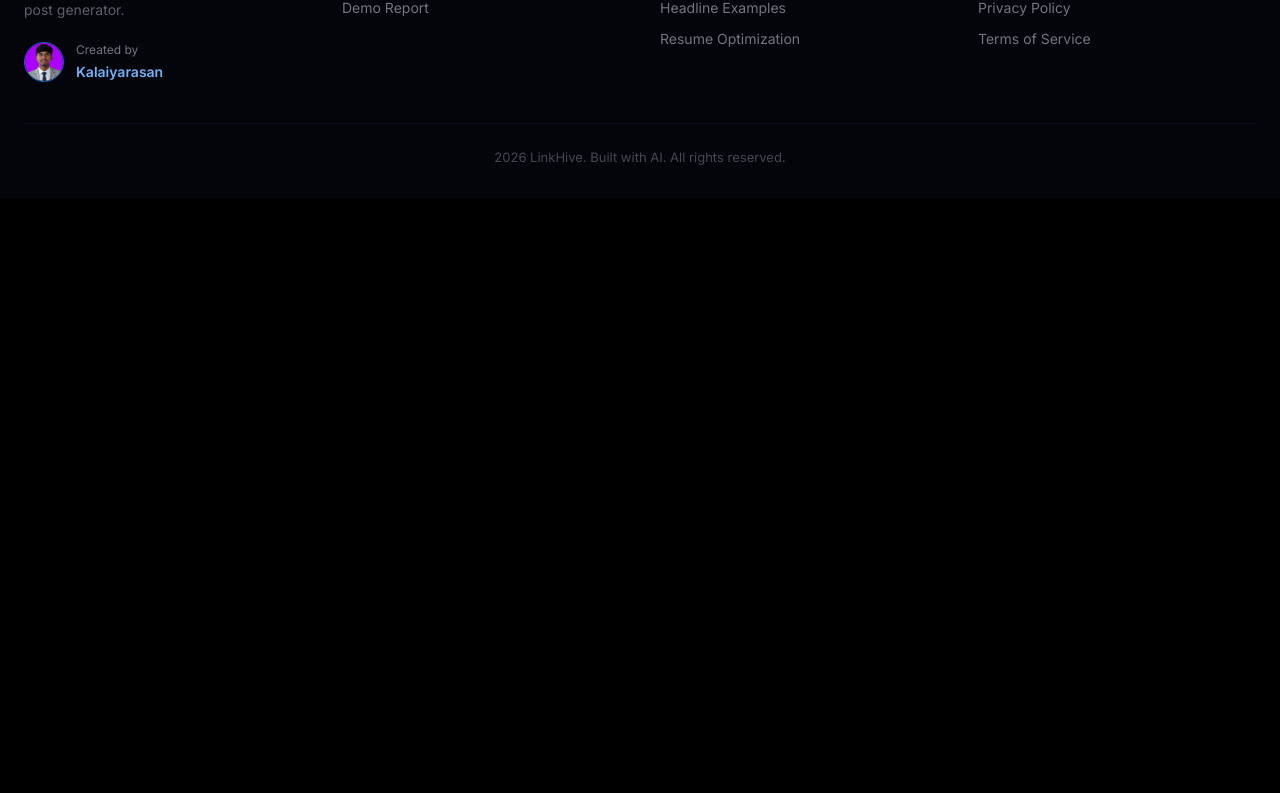
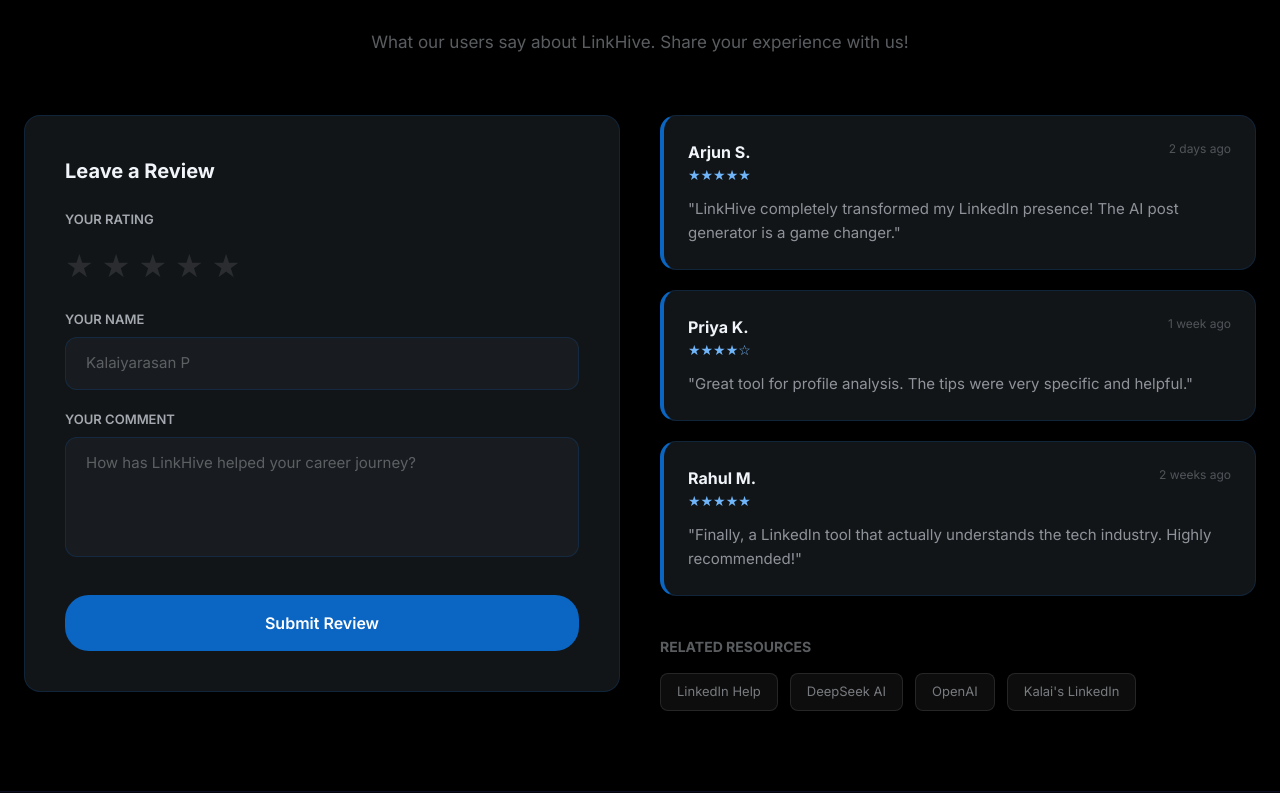
Before and after one commit to KalaiScript/linkedaudit, a Next.js app: page / in a window 1280 px wide. Shown: the part 3547-4340 px from the top of the page. Before the commit the page ends 3745 px from the top, so only its background shows below. Built offline with nearby package versions, Linux system fonts and the light colour scheme.

Commit message:
feat: add interactive user reviews section to the landing page

```diff
--- a/src/app/page.tsx
+++ b/src/app/page.tsx
@@ -3,6 +3,7 @@
 import Link from 'next/link';
 import Header from '@/components/layout/Header';
 import Footer from '@/components/layout/Footer';
+import ReviewsSection from '@/components/layout/ReviewsSection';
 
 const features = [
   { icon: '📊', title: 'AI Profile Scoring', desc: 'Get a comprehensive 0-100 score with section-wise breakdown and detailed analysis.' },
@@ -187,6 +188,7 @@
         </motion.div>
       </section>
 
+      <ReviewsSection />
       <Footer />
     </>
   );
--- /dev/null
+++ b/src/components/layout/ReviewsSection.tsx
@@ -0,0 +1,187 @@
+'use client';
+import { useState } from 'react';
+import { motion, AnimatePresence } from 'framer-motion';
+
+interface Review {
+  id: number;
+  name: string;
+  rating: number;
+  comment: string;
+  date: string;
+}
+
+const mockReviews: Review[] = [
+  { id: 1, name: 'Arjun S.', rating: 5, comment: 'LinkHive completely transformed my LinkedIn presence! The AI post generator is a game changer.', date: '2 days ago' },
+  { id: 2, name: 'Priya K.', rating: 4, comment: 'Great tool for profile analysis. The tips were very specific and helpful.', date: '1 week ago' },
+  { id: 3, name: 'Rahul M.', rating: 5, comment: 'Finally, a LinkedIn tool that actually understands the tech industry. Highly recommended!', date: '2 weeks ago' },
+];
+
+export default function ReviewsSection() {
+  const [rating, setRating] = useState(0);
+  const [hover, setHover] = useState(0);
+  const [comment, setComment] = useState('');
+  const [name, setName] = useState('');
+  const [reviews, setReviews] = useState<Review[]>(mockReviews);
+  const [submitted, setSubmitted] = useState(false);
+
+  const handleSubmit = (e: React.FormEvent) => {
+    e.preventDefault();
+    if (rating === 0 || !comment || !name) return;
+
+    const newReview: Review = {
+      id: Date.now(),
+      name,
+      rating,
+      comment,
+      date: 'Just now',
+    };
+
+    setReviews([newReview, ...reviews]);
+    setSubmitted(true);
+    setRating(0);
+    setComment('');
+    setName('');
+    setTimeout(() => setSubmitted(false), 3000);
+  };
+
+  return (
+    <section id="reviews" style={{ padding: '80px 24px', maxWidth: 1280, margin: '0 auto' }}>
+      <div style={{ textAlign: 'center', marginBottom: 60 }}>
+        <h2 style={{ fontSize: 'clamp(28px, 4vw, 44px)', fontWeight: 800, marginBottom: 16, color: '#f1f5f9' }}>
+          User <span className="gradient-text">Feedback</span>
+        </h2>
+        <p style={{ color: 'rgba(226,232,240,0.4)', fontSize: 17, maxWidth: 600, margin: '0 auto' }}>
+          What our users say about LinkHive. Share your experience with us!
+        </p>
+      </div>
+
+      <div className="responsive-grid-2" style={{ gap: 40, alignItems: 'start' }}>
+        {/* Review Form */}
+        <div className="glass-card" style={{ padding: 'clamp(24px, 5vw, 40px)' }}>
+          <h3 style={{ fontSize: 20, fontWeight: 700, color: '#f1f5f9', marginBottom: 24 }}>Leave a Review</h3>
+
+          <form onSubmit={handleSubmit}>
+            <div style={{ marginBottom: 20 }}>
+              <label style={{ display: 'block', color: 'rgba(226,232,240,0.7)', fontSize: 13, fontWeight: 600, marginBottom: 12, textTransform: 'uppercase' }}>Your Rating</label>
+              <div style={{ display: 'flex', gap: 8 }}>
+                {[1, 2, 3, 4, 5].map((star) => (
+                  <button
+                    key={star}
+                    type="button"
+                    onClick={() => setRating(star)}
+                    onMouseEnter={() => setHover(star)}
+                    onMouseLeave={() => setHover(0)}
+                    style={{
+                      background: 'none', border: 'none', cursor: 'pointer', fontSize: 32,
+                      color: (hover || rating) >= star ? 'var(--accent-blue-light)' : 'rgba(255,255,255,0.1)',
+                      transition: 'color 0.2s'
+                    }}
+                  >
+                    ★
+                  </button>
+                ))}
+              </div>
+            </div>
+
+            <div style={{ marginBottom: 20 }}>
+              <label style={{ display: 'block', color: 'rgba(226,232,240,0.7)', fontSize: 13, fontWeight: 600, marginBottom: 8, textTransform: 'uppercase' }}>Your Name</label>
+              <input
+                type="text"
+                className="input-field"
+                placeholder="Kalaiyarasan P"
+                value={name}
+                onChange={(e) => setName(e.target.value)}
+                required
+              />
+            </div>
+
+            <div style={{ marginBottom: 32 }}>
+              <label style={{ display: 'block', color: 'rgba(226,232,240,0.7)', fontSize: 13, fontWeight: 600, marginBottom: 8, textTransform: 'uppercase' }}>Your Comment</label>
+              <textarea
+                className="input-field"
+                rows={4}
+                placeholder="How has LinkHive helped your career journey?"
+                value={comment}
+                onChange={(e) => setComment(e.target.value)}
+                style={{ resize: 'none' }}
+                required
+              />
+            </div>
+
+            <button type="submit" className="glow-btn" style={{ width: '100%', padding: '16px' }}>
+              Submit Review
+            </button>
+
+            <AnimatePresence>
+              {submitted && (
+                <motion.p
+                  initial={{ opacity: 0, y: 10 }}
+                  animate={{ opacity: 1, y: 0 }}
+                  exit={{ opacity: 0 }}
+                  style={{ color: '#10b981', fontSize: 14, textAlign: 'center', marginTop: 16, fontWeight: 600 }}
+                >
+                  ✓ Thank you for your feedback!
+                </motion.p>
+              )}
+            </AnimatePresence>
+          </form>
+        </div>
+
+        {/* Reviews List */}
+        <div style={{ display: 'flex', flexDirection: 'column', gap: 20 }}>
+          {reviews.map((r, i) => (
+            <motion.div
+              key={r.id}
+              initial={{ opacity: 0, x: 20 }}
+              animate={{ opacity: 1, x: 0 }}
+              transition={{ delay: i * 0.1 }}
+              className="glass-card"
+              style={{ padding: 24, borderLeft: '4px solid var(--accent-blue)' }}
+            >
+              <div style={{ display: 'flex', justifyContent: 'space-between', marginBottom: 12 }}>
+                <div>
+                  <h4 style={{ color: '#f1f5f9', fontSize: 16, fontWeight: 700, margin: 0 }}>{r.name}</h4>
+                  <div style={{ color: 'var(--accent-blue-light)', fontSize: 14 }}>
+                    {'★'.repeat(r.rating)}{'☆'.repeat(5 - r.rating)}
+                  </div>
+                </div>
+                <span style={{ color: 'rgba(226,232,240,0.3)', fontSize: 12 }}>{r.date}</span>
+              </div>
+              <p style={{ color: 'rgba(226,232,240,0.6)', fontSize: 15, lineHeight: 1.6, margin: 0 }}>
+                &quot;{r.comment}&quot;
+              </p>
+            </motion.div>
+          ))}
+
+          <div style={{ marginTop: 20 }}>
+            <h4 style={{ color: 'rgba(226,232,240,0.4)', fontSize: 14, fontWeight: 700, marginBottom: 16, textTransform: 'uppercase' }}>Related Resources</h4>
+            <div style={{ display: 'flex', flexWrap: 'wrap', gap: 12 }}>
+              {[
+                { label: 'LinkedIn Help', url: 'https://www.linkedin.com/help/' },
+                { label: 'DeepSeek AI', url: 'https://www.deepseek.com/' },
+                { label: 'OpenAI', url: 'https://openai.com/' },
+                { label: 'Kalai\'s LinkedIn', url: 'https://www.linkedin.com/in/kalaiscript/' },
+              ].map((link) => (
+                <a
+                  key={link.label}
+                  href={link.url}
+                  target="_blank"
+                  rel="noopener noreferrer"
+                  style={{
+                    padding: '8px 16px', borderRadius: 8, background: 'rgba(255,255,255,0.05)',
+                    border: '1px solid rgba(255,255,255,0.1)', color: 'rgba(226,232,240,0.5)',
+                    fontSize: 13, textDecoration: 'none', transition: 'all 0.2s'
+                  }}
+                  onMouseOver={(e) => { e.currentTarget.style.borderColor = 'var(--accent-blue)'; e.currentTarget.style.color = '#fff'; }}
+                  onMouseOut={(e) => { e.currentTarget.style.borderColor = 'rgba(255,255,255,0.1)'; e.currentTarget.style.color = 'rgba(226,232,240,0.5)'; }}
+                >
+                  {link.label}
+                </a>
+              ))}
+            </div>
+          </div>
+        </div>
+      </div>
+    </section>
+  );
+}
```
